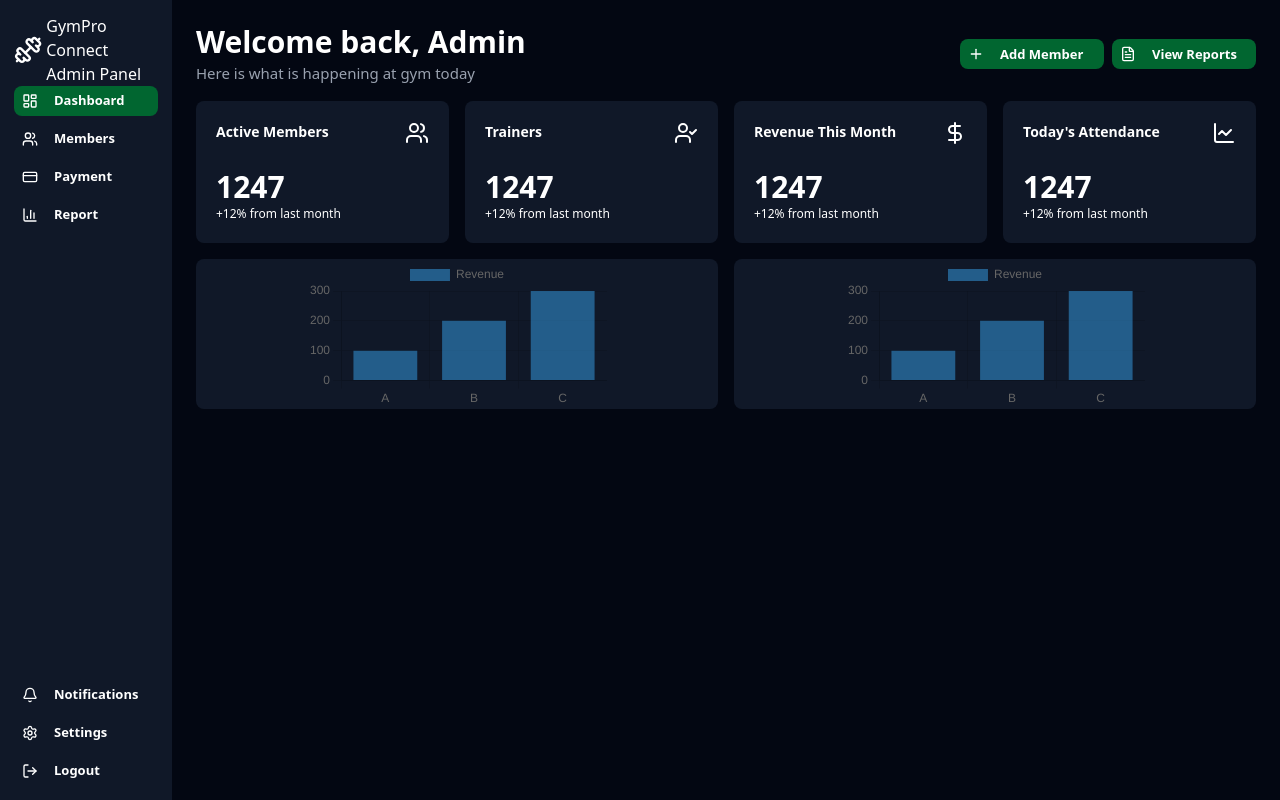
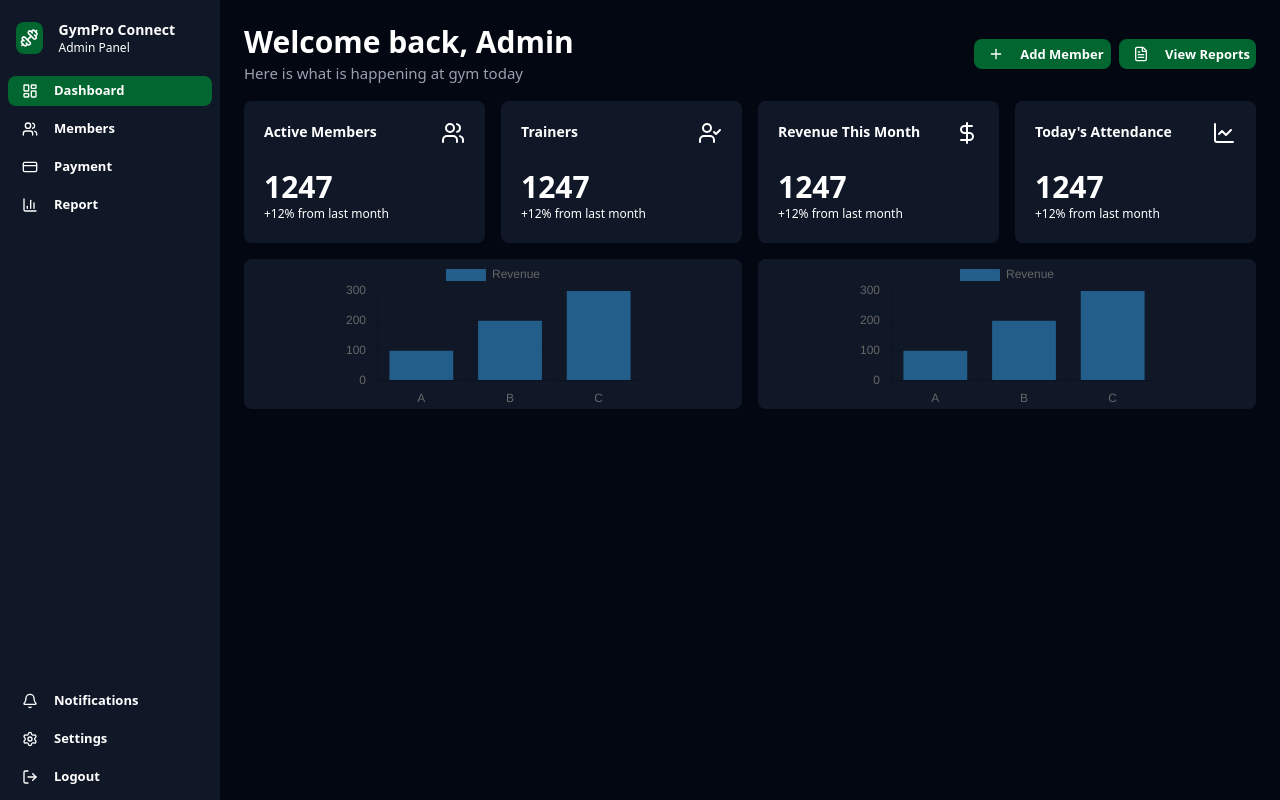
Before and after one commit to itsstartin/Gym-Owner-Dashboard, a React (Vite) app: page / in a window 1280 px wide. Built offline with nearby package versions, Linux system fonts and the light colour scheme.

Commit message:
Some style changes

```diff
--- a/src/combinedComponents/DashboardContent.jsx
+++ b/src/combinedComponents/DashboardContent.jsx
@@ -30,7 +30,7 @@ function DashboardContent() {
                 <div className='
                 grid
                 grid-cols-1
-                sm:grid-cols-2
+                lg:grid-cols-2
                 gap-2
                 '>
                 <IconDescBtn icon={Plus} label='Add Member' />
--- a/src/combinedComponents/SideBar.jsx
+++ b/src/combinedComponents/SideBar.jsx
@@ -19,9 +19,9 @@ function SideBar() {
     md:sticky md:translate-x-0
     top-0
     justify-between
-    items-center
-    w-44
-    p-3.5
+    min-w-55
+    max-w-55
+    p-2
     h-screen
     bg-gray-900
     `}>
@@ -32,6 +32,7 @@ function SideBar() {
         justify-start
         h-full
         gap-2
+        w-full
 
         '>
             <IconDescBtn sb icon={LayoutDashboard} label='Dashboard' onClick={()=>dispatch(dashboardOn())}/>
@@ -46,12 +47,11 @@ function SideBar() {
         justify-center
         items-center
         gap-2
-
+        w-full
         '>
             <IconDescBtn sb icon={Bell} label='Notifications'/>
             <IconDescBtn sb icon={Settings} label='Settings'/>
             <IconDescBtn sb icon={LogOut} label='Logout'/>
-
         </div>
 
     </div>
--- a/src/components/GymIcon.jsx
+++ b/src/components/GymIcon.jsx
@@ -8,23 +8,31 @@ function GymIcon() {
   return (
     <div className='
     flex
-    justify-center
+    justify-start
     items-center
-    gap-1
+    gap-4
+    w-full
+    p-2
+    pt-3
+    pb-5
     '>
         <Dumbbell className='
         w-8
         h-8
+        p-1
+        bg-green-800
+        rounded-[8px]
         '/>
 
         <div className='
         flex
         flex-col
+        w-full
         justify-center
         items-start
         '>
-            <h1>GymPro Connect</h1>
-            <p>Admin Panel</p>
+            <h1 className='text-sm font-extrabold'>GymPro Connect</h1>
+            <p className='text-xs'>Admin Panel</p>
 
         </div>
         <div className='
--- a/src/components/IconDescBtn.jsx
+++ b/src/components/IconDescBtn.jsx
@@ -12,7 +12,8 @@ function IconDescBtn(props) {
     className={`
     flex
     h-7.5
-    w-36
+    w-full
+    p-1.5
     rounded-[8px]
     justify-start
     items-center
--- a/src/components/WelcomeHeader.jsx
+++ b/src/components/WelcomeHeader.jsx
@@ -1,6 +1,7 @@
 import React from 'react'
 import { useDispatch } from 'react-redux'
 import { sidebarOn } from '../features/sidebarSlice'
+import { Menu } from 'lucide-react'
 
 function WelcomeHeader() {
   const dispatch = useDispatch()
@@ -18,10 +19,7 @@ function WelcomeHeader() {
             dispatch(sidebarOn())
           }
         }>
-            <img className='
-            w-6
-            h-6
-            '></img>
+            <Menu/>
         </button>
         <h1 className='text-3xl font-extrabold'>Welcome back, Admin</h1>
         <p className='text-gray-400 text-[15px]'>Here is what is happening at gym today</p>
```
